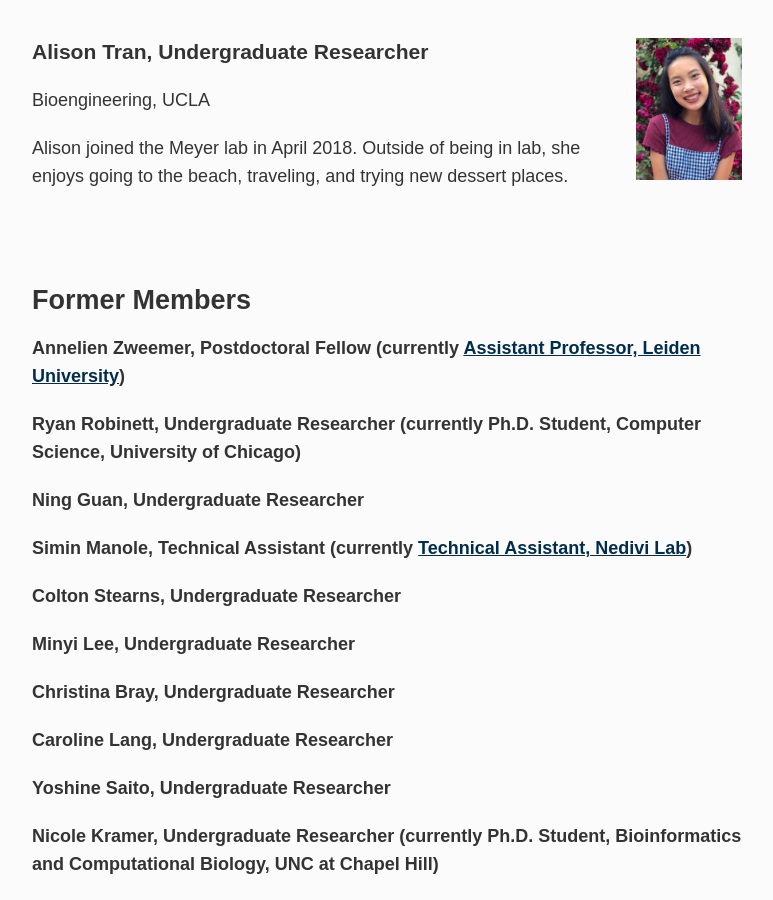
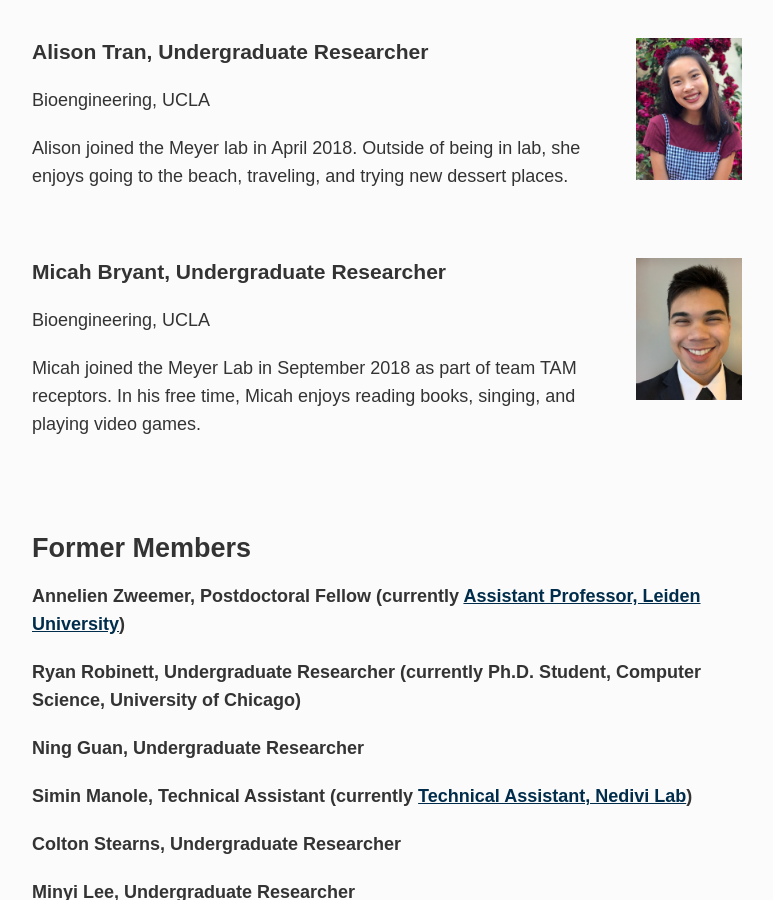
Before and after one commit to meyer-lab/asmlab.org, a Jekyll site: the page built from team/index.md, in a window 1280 px wide and 900 px high, scrolled down 4070 px. Shown: the whole window, without its empty margins (253-1026 px from the left). Built offline with Jekyll 4.4.1, drawn with Linux system fonts in a browser that asks for light colours; some web fonts are replaced.

Commit message:
Update index.md

```diff
--- a/team/index.md
+++ b/team/index.md
@@ -110,6 +110,15 @@ Bioengineering, UCLA
 Alison joined the Meyer lab in April 2018. Outside of being in lab, she enjoys going to the beach, traveling, and trying new dessert places.
 
 <br />
+
+<div class="span_2 right"><img src="/public/photos/micahb.jpg" width="120px" alt="Micah's picture" /></div>
+
+### Micah Bryant, Undergraduate Researcher
+Bioengineering, UCLA
+
+Micah joined the Meyer Lab in September 2018 as part of team TAM receptors. In his free time, Micah enjoys reading books, singing, and playing video games.
+
+<br />
 <br />
 
 
```
